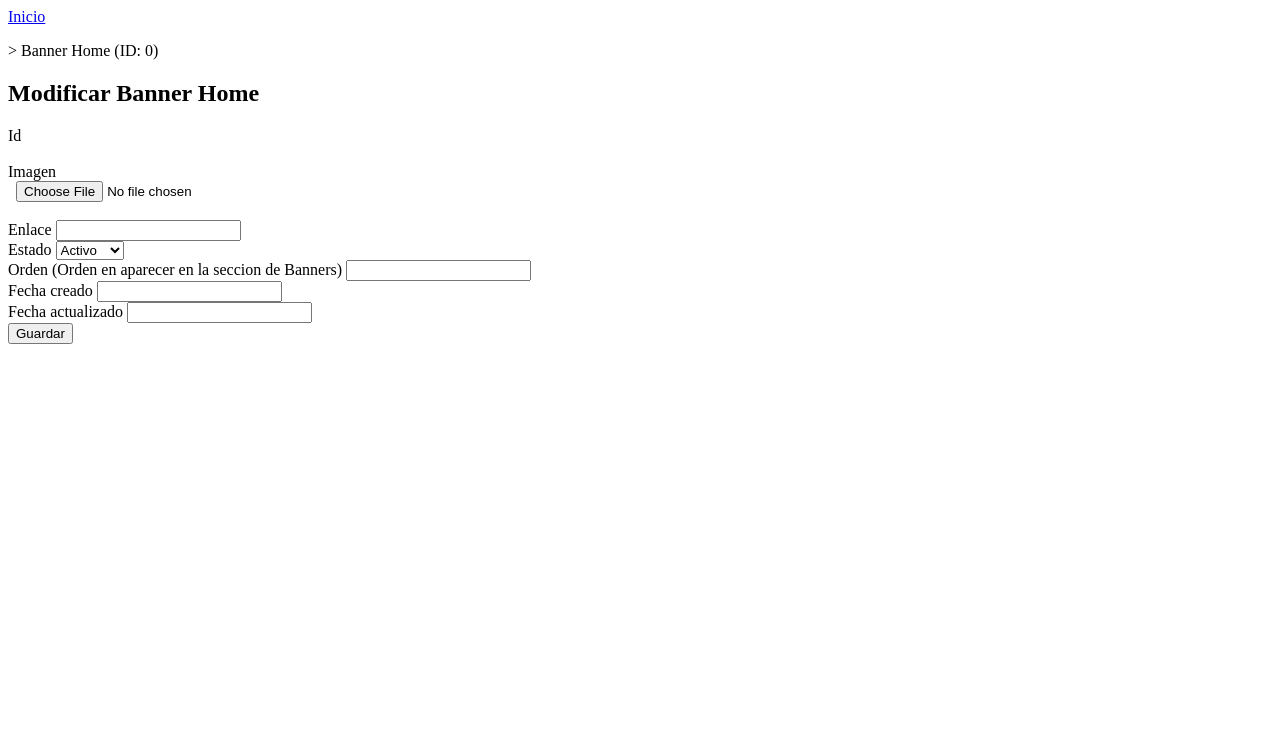
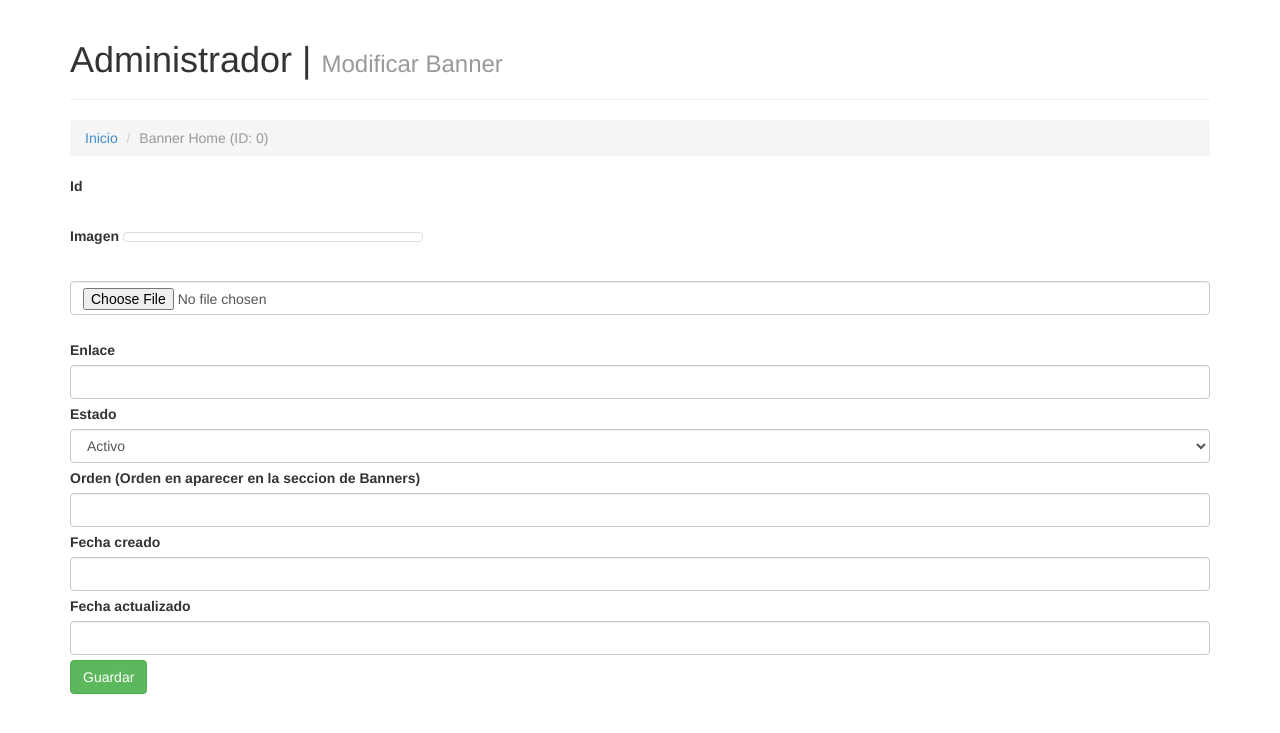
Before and after one commit to cazuba/Sliders, a PHP site: page /admin_sliders/modificar_slider.php?edit=0 in a window 1280 px wide. Shown: the top 733 px of the page. Run offline with PHP 8.4, Linux system fonts and the light colour scheme; the visitor is signed in with stand-in values (Sample User, id 1); data that the repository does not hold is empty; some libraries are stand-ins or nearby versions.

Commit message:
Adornado formulario y html en general con estilos de boostrap

```diff
--- a/admin_sliders/modificar_slider.php
+++ b/admin_sliders/modificar_slider.php
@@ -21,71 +21,89 @@
 <!DOCTYPE html>
 <html>
     <head>
+        <meta charset="UTF-8">
+        <meta name="viewport" content="width=device-width  initial-scale=1.0 maximum-scale=1.0 user-scalable=yes">
+        <meta name="author" content="Carlos Zúñiga | GN Digital">
+        <meta name="description" content="">
+        <meta name="keywords" content="">
         <title>Modificar Banners </title>
+
+        <link rel="stylesheet" href="../css/bootstrap.css" media="screen"/>
+
         <!--JQUERY js-->
         <script src="http://code.jquery.com/jquery-1.9.1.js"></script>
+        <style>
+            .form-group {margin-bottom: 5px;}
+        </style>
     </head>
     <body>
-        <div class="modif">
-            <div class="submenu">
-                <a href="./">Inicio</a><p> > <span>Banner Home (ID: <?php echo isset($searched['id']) ? $searched [ 'id'] : 0;?>)</span></p>
+        <div class="container">
+            <div class="row">
+                <div class="col-xs-12 col-sm-12 col-md-12 col-lg-12">
+                    <div class="page-header">
+                        <h1>Administrador | <small>Modificar Banner</small></h1>
                     </div>
-            <h2>Modificar Banner Home</h2>
-            <form method="post" action="modificar_slider.php" style="width: 100%;" enctype="multipart/form-data">
+                    <ol class="breadcrumb">
+                        <li><a href="./">Inicio</a></li>
+                        <li class="active">Banner Home (ID: <?php echo isset($searched['id']) ? $searched [ 'id'] : 0;?>)</li>
+                    </ol>
+                    <form role="form"  method="post" action="modificar_slider.php" enctype="multipart/form-data">
                         <input type="hidden" name="sel" value="save"/>
                         <input type="hidden" name="ref" value="<?php echo isset($searched['id']) ? $searched['id'] : "";?>"/>
                         <input type="hidden" name="edit" value="<?php echo $edit ?>"/>
-                <div class="item">
+                        <div class="form-group">
                             <label>Id</label>
                             <span><?php echo isset($searched['id']) ? $searched['id'] : "";?></span>
                         </div>
                         <br>
-                <div class="item">
+                        <div class="form-group">
                             <label>Imagen</label>
-                    <img src="<?php echo isset($searched['url_imagen']) ? "../".$searched['url_imagen'] : "";?>" width="300" /><br>
+                            <img class="img-responsive img-thumbnail" src="<?php echo isset($searched['url_imagen']) ? "../".$searched['url_imagen'] : "";?>" width="300" /><br>
                         </div>
-                <div class="item">
+                        <div class="form-group">
                             <label>&nbsp;</label>
-                    <input type="file" name="url_imagen" value="" />
+                            <input class="form-control" type="file" name="url_imagen" value="" />
                         </div>
                         <br>
-                <div class="item">
+                        <div class="form-group">
                             <label>Enlace</label>
-                    <input type="text" name="url_destino" value="<?php echo isset($searched['url_destino']) ? $searched['url_destino'] : "";?>" />
+                            <input class="form-control" type="text" name="url_destino" value="<?php echo isset($searched['url_destino']) ? $searched['url_destino'] : "";?>" />
                         </div>
-                <div class="item">
+                        <div class="form-group">
                             <label>Estado</label>
-                    <select name="activo">
+                            <select class="form-control" name="activo">
                                     <option value="1" <?php if(isset($searched['activo']) && $searched['activo']) echo "selected";?>>Activo</option>
                                     <option value="0" <?php if(isset($searched['activo']) && !$searched['activo']) echo "selected";?>>Inactivo</option>
                                 </select>
                         </div>
-                <div class="item">
+                        <div class="form-group">
                             <label>Orden (Orden en aparecer en la seccion de Banners)</label>
-                    <input type="text" name="orden" value="<?php echo isset($searched['orden']) ? $searched['orden'] : "";?>" />
+                            <input class="form-control" type="text" name="orden" value="<?php echo isset($searched['orden']) ? $searched['orden'] : "";?>" />
                         </div>
-                <div class="item">
+                        <div class="form-group">
                             <label>Fecha creado</label>
-                    <input type="text" value="<?php echo isset($searched['created_at']) ? $searched['created_at'] : "" ?>" readonly=""/>
+                            <input class="form-control" type="text" value="<?php echo isset($searched['created_at']) ? $searched['created_at'] : "" ?>" readonly=""/>
                         </div>
-                <div class="item">
+                        <div class="form-group">
                             <label>Fecha actualizado</label>
-                    <input type="text" value="<?php echo isset($searched['updated_at']) ? $searched['updated_at'] : "" ?>" readonly=""/>
+                            <input class="form-control" type="text" value="<?php echo isset($searched['updated_at']) ? $searched['updated_at'] : "" ?>" readonly=""/>
                         </div>
 
                        <div>
-                   <input type="submit" value="<?php if($edit): ?>Modificar<?php else:?>Guardar<?php endif;?>" name="btnModificar" />
+                           <input class="btn btn-success" type="submit" value="<?php if($edit): ?>Modificar<?php else:?>Guardar<?php endif;?>" name="btnModificar" />
                        </div>
                      </form>
                     <?php if(isset($mensaje)):?>
-            <div id="msg_succ" style="clear: both; width: 100%; padding-top: 10px;"><?php echo $mensaje;?></div>
+                    <div id="msg_succ" class="alert"><?php echo $mensaje;?></div>
                     <script>
                         $(document).ready(function(){
                             $("html,body").animate({'scrollTop':$("#msg_succ").offset().top+"px"},400);
                         });
                     </script>
                     <?php endif;?>
-
+                </div>
+            </div>
+            <br>
         </div>
     </body>
 </html>
```
Also changed, not shown: admin_sliders/index.php (+5 -3 lines), index.php (+13 -0 lines). Lines whose indentation alone changed are shown as unchanged.
